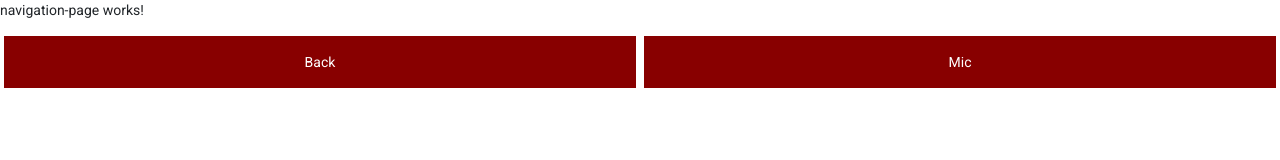
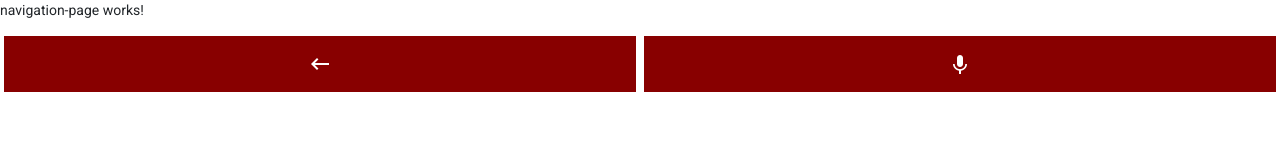
Before and after one commit to blackrainbow-it/blackrainbow-frontend, an Angular app: page /navigation in a window 1280 px wide. Shown: the top 160 px of the page. Built offline with nearby package versions, Linux system fonts and the light colour scheme.

Commit message:
fixed buttons

```diff
--- a/src/app/shared/bottom-buttons/bottom-buttons.component.html
+++ b/src/app/shared/bottom-buttons/bottom-buttons.component.html
@@ -1,4 +1,12 @@
 <div class="m-auto row w-100">
-    <div class="col m-1 p-3 text-center bg-primary text-white" (click)="goBack()">Back</div>
-    <div class="col m-1 p-3 text-center bg-primary text-white">Mic</div>
+    <div class="col m-1 p-3 text-center bg-primary text-white" (click)="goBack()">
+        <span class="d-flex justify-content-center h-100 w-100 text-white material-icons">
+            keyboard_backspace
+        </span>
+    </div>
+    <div class="col m-1 p-3 text-center bg-primary text-white">
+        <span class="d-flex justify-content-center h-100 w-100 text-white material-icons">
+            keyboard_voice
+        </span>
+    </div>
 </div>
```
